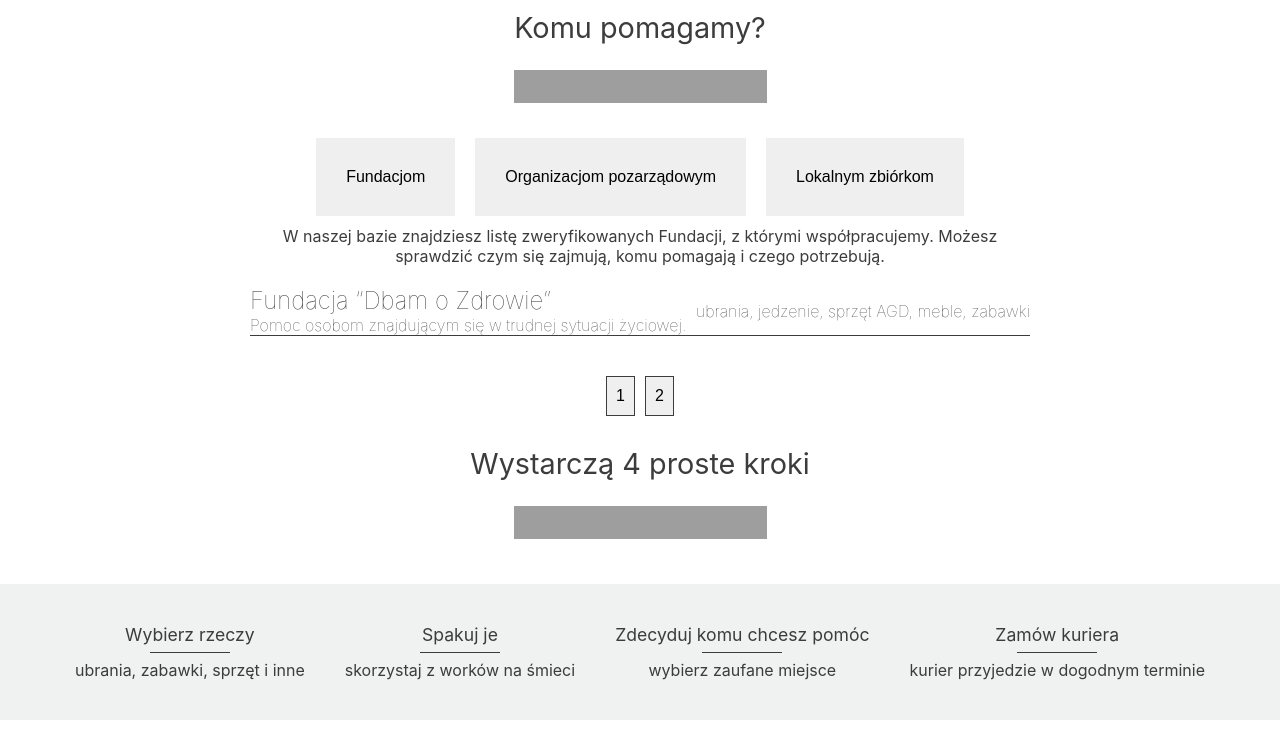
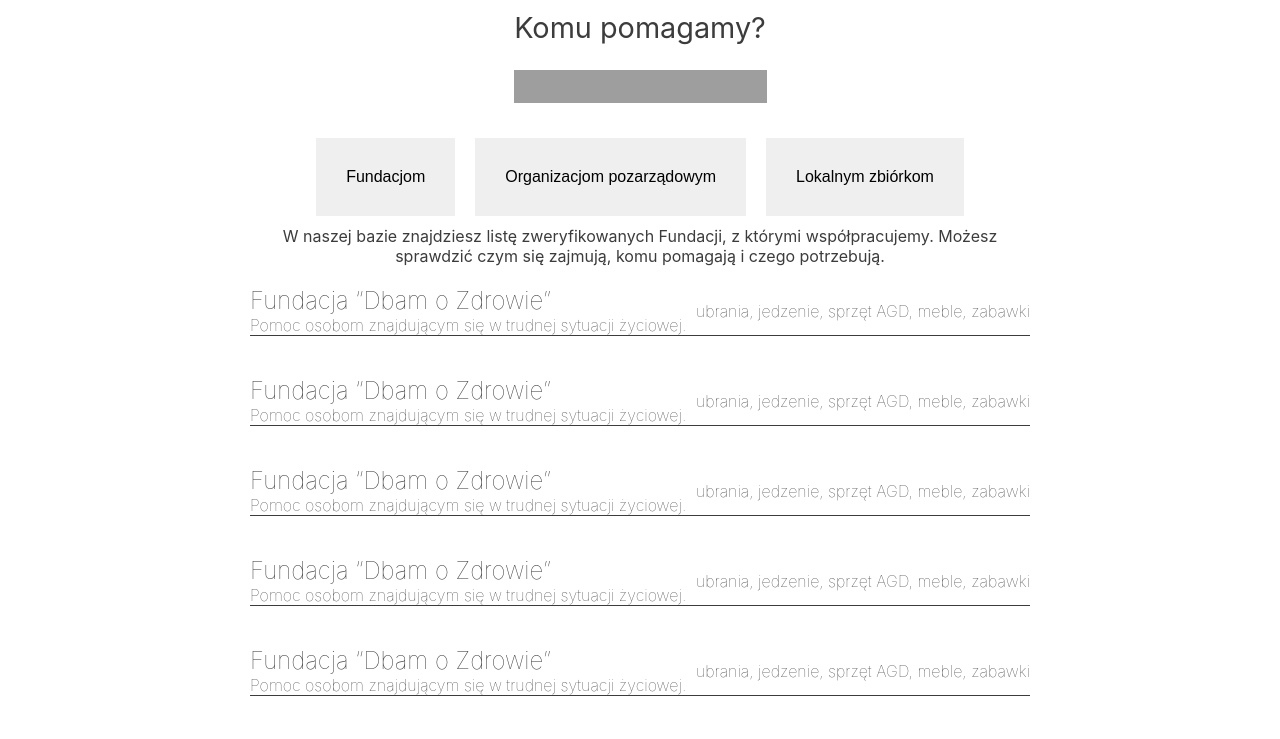
Before and after one commit to cieniavska/Oddaj_rzeczy, a React (Create React App) app: page /#/collab in a window 1280 px wide. Shown: the top 739 px of the page. Built offline with nearby package versions, Linux system fonts and the light colour scheme; grey boxes are pictures that could not be loaded.

Commit message:
not entirely function collab section, to be improved

```diff
--- a/src/components/Collab.js
+++ b/src/components/Collab.js
@@ -46,15 +46,39 @@ export default class Collab extends Component {
         }
     }
 
+    changeActivePage = (e,index) => {
+        this.setState({
+            activePage: index
+        })
+        console.log(index);
+    }
+
     displayButtons = () => {
         let i = 0;
         let buttons = [];
         while (i < this.state.availableButtons) {
           i++;
-          buttons.push(<button className="collab__container__button">{i}</button>);
+          buttons.push(<button key={i} onClick={ () => this.changeActivePage()} className="collab__container__button">{i}</button>);
         }
         return buttons;
       }
+
+    buildList = () => {
+          let array = organizations.organizations[this.state.activeView].foundations;
+          let list = array.map( (element,index) => {
+              return (
+                <div key={index} className="collab__container__list flex">
+                    <div className="collab__container__list__first-box">
+                        <div className="collab__container__list__first-box__title">{element.name}</div>
+                        <div className="collab__container__list__first-box__description">{element.mission}</div>
+                    </div>
+                    <div className="collab__container__list__second-box">{element.things}</div>
+                </div>
+              )
+        })
+        return list;
+      }
+
 
     render() {
 
@@ -77,6 +101,7 @@ export default class Collab extends Component {
                         <div>
                             <span>{organizations.organizations[this.state.activeView].description}</span>
                         </div>
+                            {this.buildList()}
                         <div className="collab__container__list flex">
                             <div className="collab__container__list__first-box">
                                 <div className="collab__container__list__first-box__title">{organizations.organizations[0].foundations[0].name}</div>
```
